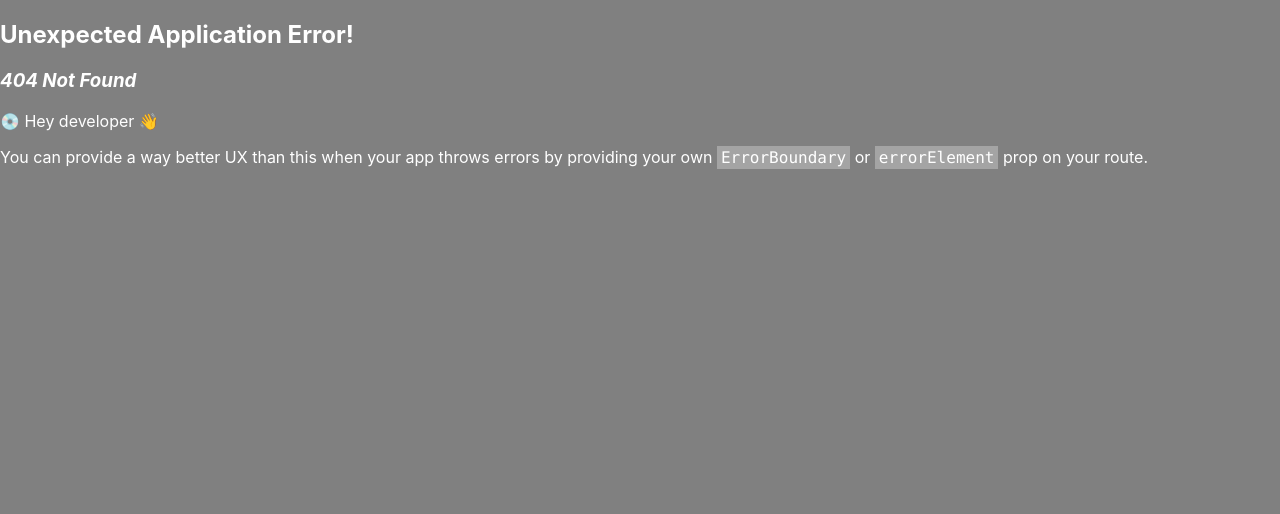
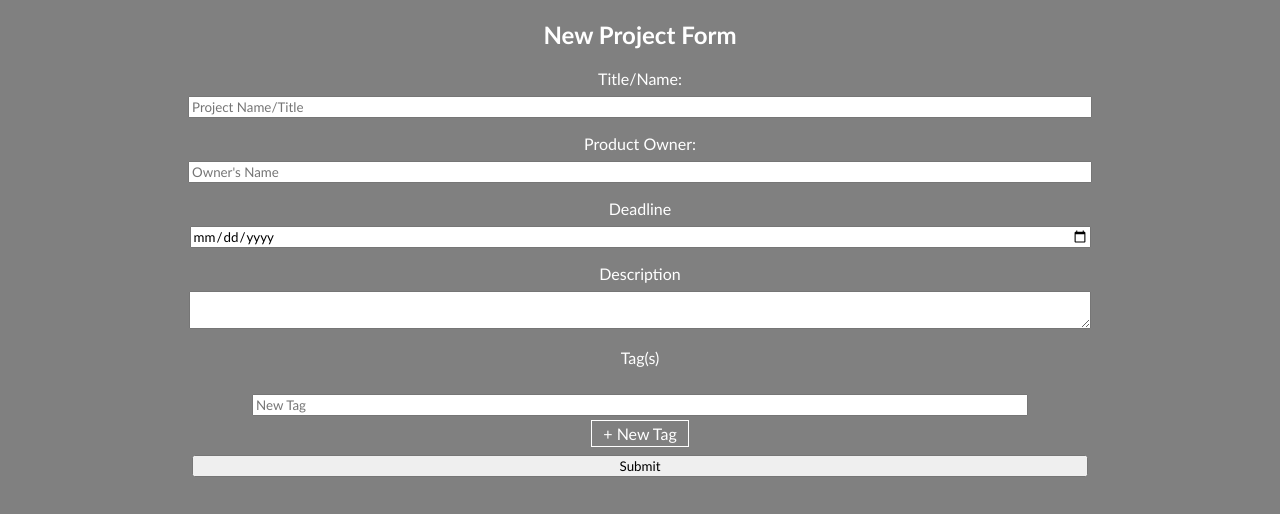
Before and after one commit to lanbow93/project_management_frontend, a React (Create React App) app: page /newproject in a window 1280 px wide. Before the commit this address had no page. Shown: the top 514 px of the page. Built offline with nearby package versions, Linux system fonts and the light colour scheme.

Commit message:
form properly adds in new blank

```diff
--- a/src/App.css
+++ b/src/App.css
@@ -1,3 +1,6 @@
+* {
+  font-family: Calibri;
+}
 body {
   background-color: grey;
   color: white;
@@ -11,6 +14,21 @@ body {
 .projectArea a, a:focus, a:active {
   text-decoration: none;
   color: inherit;
+
+}
+
+.projectArea button{
+  font-size: 1rem;
+  padding: .75rem 2rem;
+  border-radius: 2rem;
+  border: none;
+  margin: 0 3rem;
+}
+
+.projectArea button:hover{
+  background-color: white;
+  font-weight: bold;
+  box-shadow: rgba(0, 0, 0, 0.56) 0px 22px 70px 4px;
 }
 
 .project p, .project h3 {
@@ -54,13 +72,39 @@ body {
   transition-duration: 500ms;
 }
 
+input, textarea {
+  margin-top: .5rem;
+  margin-bottom: 1rem;
+  width: 70%;
+}
 
+.tag {
+  margin-top: .5rem;
+  margin-bottom: .25rem;
+  width: 60%;
+}
 
+form p{
+  display: inline-block;
+  border: 1px solid;
+  padding: .2rem .7rem;
+  margin: 0;
+  transition: 500ms;
+
+}
+form p:hover{
+  background: white;
+  color: black;
+  font-weight: bold;
+  border-radius: 2rem;
+}
 
 /*   */
 /*  Properties Large Phones / Tablets */
 @media (min-width: 43rem) {
-
+  section {
+    text-align: end;
+  }
 }
 
 /*  Laptops and small monitors */
--- a/src/components/ProjectCard.js
+++ b/src/components/ProjectCard.js
@@ -1,18 +1,14 @@
 import { Link } from "react-router-dom"
 function ProjectCard(props) {
-
     const project = props.data
-    console.log(project)
     return <div className="project">
         <Link to={`/project/${project.id}`}>
             <h3>{props.data.title}</h3>
             <p className="description">{project.description}</p>
             <p>Owner: <span className="bold">{project.owner}</span></p>
             <p>Due: <span className="bold">{project.deadline}</span></p>
-
         </ Link>
     </div>
-
 }
 
 export default ProjectCard
--- a/src/pages/Index.js
+++ b/src/pages/Index.js
@@ -5,9 +5,11 @@ function Index(props) {
     return <div className="projectArea">
         <h1>Project Management App</h1>
         <h2>Select Project:</h2>
-        <Link to="/newProject">
-        <button>New Project</button>
-        </Link>
+        <section>
+            <Link to="/newproject">
+                <button>New Project</button>
+            </Link>
+        </section>
         {projectList.map(project => { return <ProjectCard data={project} key={project.id} /> })}
     </div>
 }
--- /dev/null
+++ b/src/pages/New.js
@@ -0,0 +1,48 @@
+import { Form } from "react-router-dom";
+import { useState } from "react";
+function New(props) {
+    const [tagFields, setTagFields] = useState([""])
+
+    const addTag = () => {
+        let data = [...tagFields, ""];
+        setTagFields(data);
+     }
+
+    console.log(tagFields)
+
+    return <Form action='/create' method='post' className='postFormField'>
+    <h2>New Project Form</h2>
+    <label className="bold">Title/Name: </label>
+    <br />
+    <input type='input' name='title' placeholder='Project Name/Title' />
+    <br />
+    <label><span className="bold">Product Owner</span>: </label>
+    <br />
+    <input type='input' name='owner' placeholder="Owner's Name"  />
+    <br />
+    <label>Deadline </label>
+    <br />
+    <input type='date' name='deadline' placeholder='MM-DD-YYYY' />
+    <br />
+    <label>Description</label>
+    <br />
+    <textarea  name='description' rows="2" />
+    <br />
+    <label>Tag(s)</label>
+    <br />
+    {tagFields.map(tag => {
+        return <>
+        <br />
+        <input className="tag" type='text' name='deadline' placeholder='New Tag' defaultValue={tag} />
+
+        </>
+        })}
+        <br />
+        <p onClick={addTag}>+ New Tag</p>
+        <br />
+
+    <input type="submit" value={props.value} />
+</Form>
+}
+
+export default New;
--- a/src/router.js
+++ b/src/router.js
@@ -3,6 +3,7 @@ import { projectsLoader, projectLoader } from "./loaders"
 import App from "./App"
 import Index from "./pages/Index"
 import Show from "./pages/Show"
+import New from "./pages/New"
 
 const router = createBrowserRouter (
 
@@ -10,6 +11,7 @@ const router = createBrowserRouter (
     <Route path="" element={<App/>}>
         <Route path="" element={<Index/>} loader={projectsLoader}/>
         <Route path="/project/:id" element={<Show/>} loader={projectLoader}/>
+        <Route path="/newproject" element={<New />}  />
     </Route>
     )
 )
```
